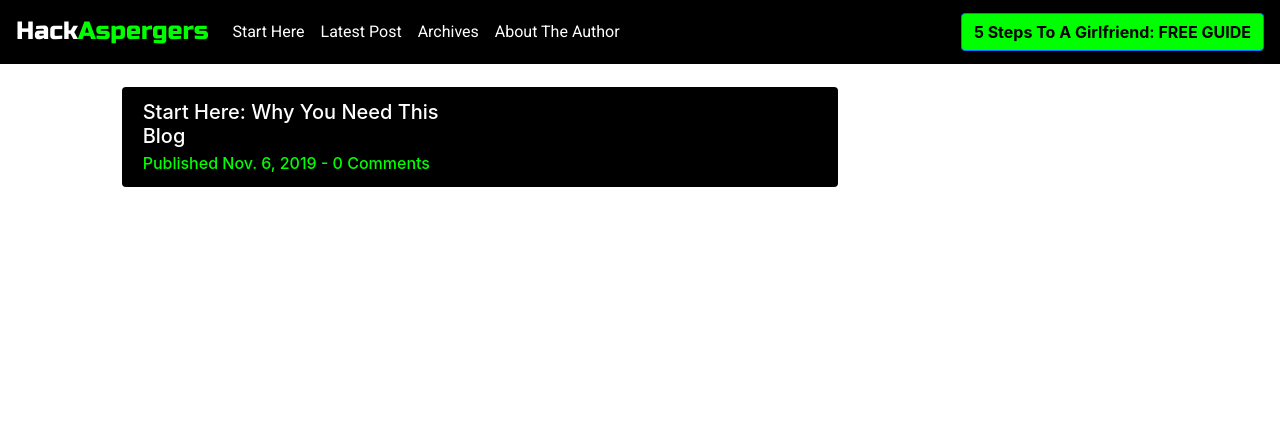
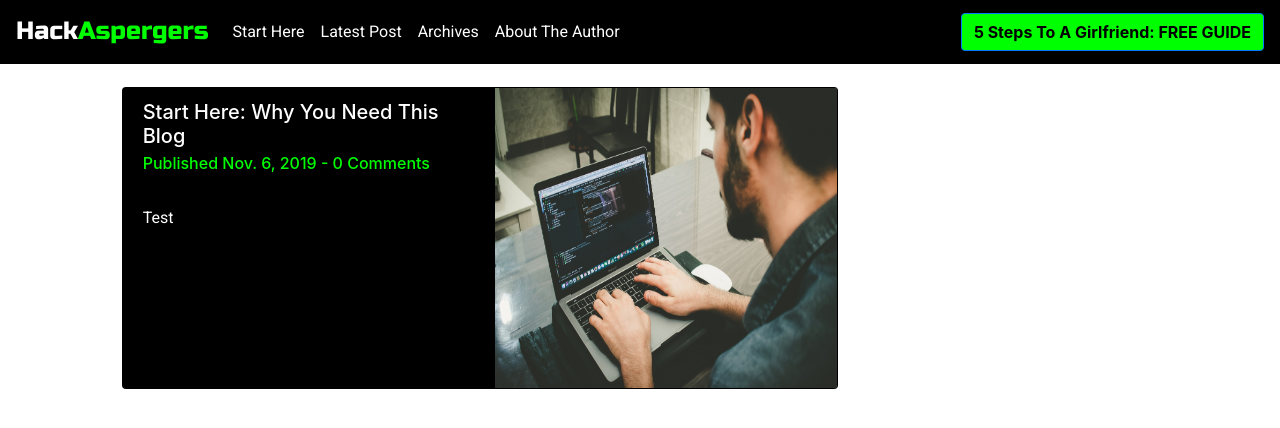
Before and after one commit to Rapdash/next-blog, a Next.js app: page / in a window 1280 px wide. Shown: the top 428 px of the page. Built offline with nearby package versions, Linux system fonts and the light colour scheme.

Commit message:
moved hero asset in as article img

```diff
--- a/pages/index.js
+++ b/pages/index.js
@@ -16,8 +16,16 @@ const IndexPage = () => (
                 <Card.Title className="text-white">
                   Start Here: Why You Need This Blog
                 </Card.Title>
-                <Card.Subtitle className="text-green">Published Nov. 6, 2019 - 0 Comments</Card.Subtitle>
+                <Card.Subtitle className="text-green">
+                  Published Nov. 6, 2019 - 0 Comments
+                </Card.Subtitle>
               </Card.Header>
+              <Card.Body>
+                Test
+              </Card.Body>
+            </Col>
+            <Col xs={{ span: 12 }} lg={{ span: 6 }}>
+              <img width="100%" height="300px" alt="picture representing the article" src="/images/hero.jpeg" />
             </Col>
           </Row>
         </Card>
--- a/styles/global.css
+++ b/styles/global.css
@@ -16,3 +16,10 @@
 .no-link-hover:hover {
   text-decoration: none;
 }
+
+
+/* Card CSS Overrides */
+.card-body {
+  font-family: 'roboto';
+  color: white;
+}
```
Also changed, not shown: public/images/hero.jpeg (added).
